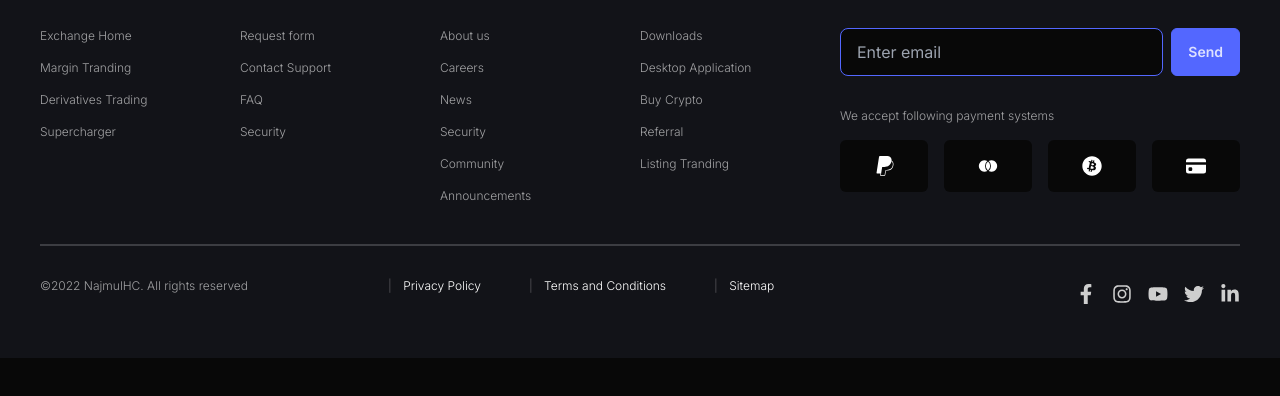
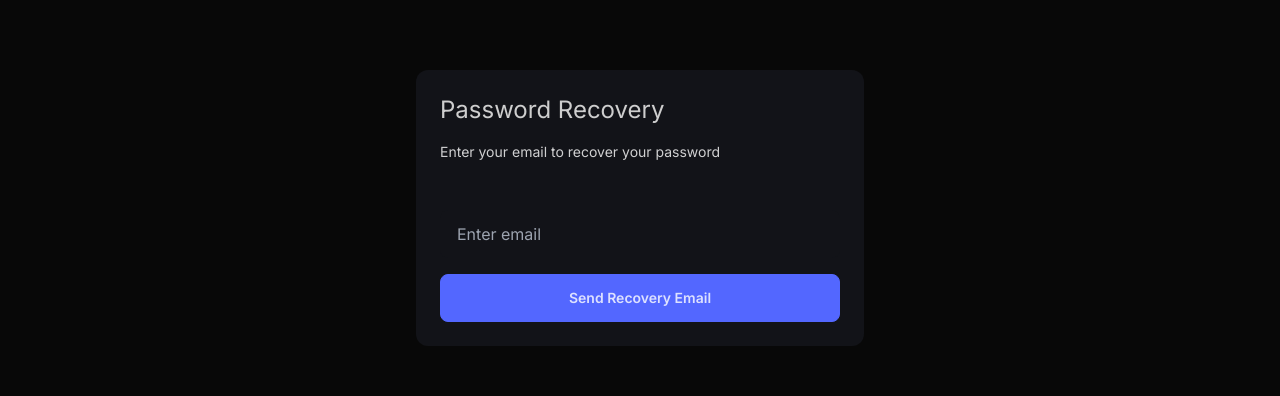
Before and after one commit to najmulhc/coin.io, a React (Create React App) app: page /recover-password in a window 1280 px wide. Shown: the part 264-660 px from the top of the page. Built offline with nearby package versions, Linux system fonts and the light colour scheme; no server answers.

Commit message:
password recovery is done

```diff
--- a/src/App.js
+++ b/src/App.js
@@ -9,6 +9,7 @@ import Home from "./Pages/Home/Home";
 import Learn from "./Pages/Learn/Learn";
 import Login from "./Pages/Login/Login";
 import Market from "./Pages/Market/Market";
+import PasswordRecovery from "./Pages/PasswordRecovery/PasswordRecovery";
 import Portfolio from "./Pages/Portfolio/Portfolio";
 import Register from "./Pages/Register/Register";
 import TradeHistory from "./Pages/TradeHistory/TradeHistory";
@@ -32,6 +33,7 @@ const App = () => {
           <Route path="/watchlist" element={<Watchlist />} />
           <Route path="/register" element={<Register />} />
           <Route path="/login" element={<Login />} />
+          <Route path="/recover-password" element={<PasswordRecovery />} />
         </Routes>
       )}
       <Footer />
--- a/src/Pages/Login/Login.js
+++ b/src/Pages/Login/Login.js
@@ -45,7 +45,7 @@ const Login = () => {
 
             />
             <div className="my-4 text-right w-full">
-              <Link to="/" className="font-light text-primary  text-right">
+              <Link to="/recover-password" className="font-light text-primary  text-right">
                 Forgot Password?
               </Link>
             </div>
--- /dev/null
+++ b/src/Pages/PasswordRecovery/PasswordRecovery.js
@@ -0,0 +1,48 @@
+import React from "react";
+import BasicBlock from "../../Components/Shared/BasicBlock";
+import { sendPasswordResetEmail } from "firebase/auth";
+import {auth } from "../../firebase.init";
+import { useState } from "react";
+const PasswordRecovery = () => {
+  const [email, setEmail] = useState("");
+
+  const resetPassword = (e) => {
+    e.preventDefault();
+    sendPasswordResetEmail(auth, email)
+      .then(() => {
+        console.log("email sent");
+      })
+      .catch((error) => {
+        console.log(error);
+      });
+  };
+  return (
+    <section className="min-h-screen min-w-screen bg-base-100 flex justify-center items-center">
+      <BasicBlock>
+        <div className="min-w-[400px]">
+          <h2 className="text-2xl pr-4 mb-4 ">Password Recovery</h2>
+          <p className="text-white mb-12 mt-4 text-sm opacity-80">
+            Enter your email to recover your password
+          </p>
+          <input
+            type="email"
+            placeholder="Enter email"
+            className="input  bg-neutral block w-full"
+            required
+            onChange={(e) => {
+              setEmail(e.target.value);
+            }}
+          />
+          <button
+            className="w-full btn btn-primary capitalize mt-4"
+            onClick={resetPassword}
+          >
+            Send Recovery email
+          </button>
+        </div>
+      </BasicBlock>
+    </section>
+  );
+};
+
+export default PasswordRecovery;
```
